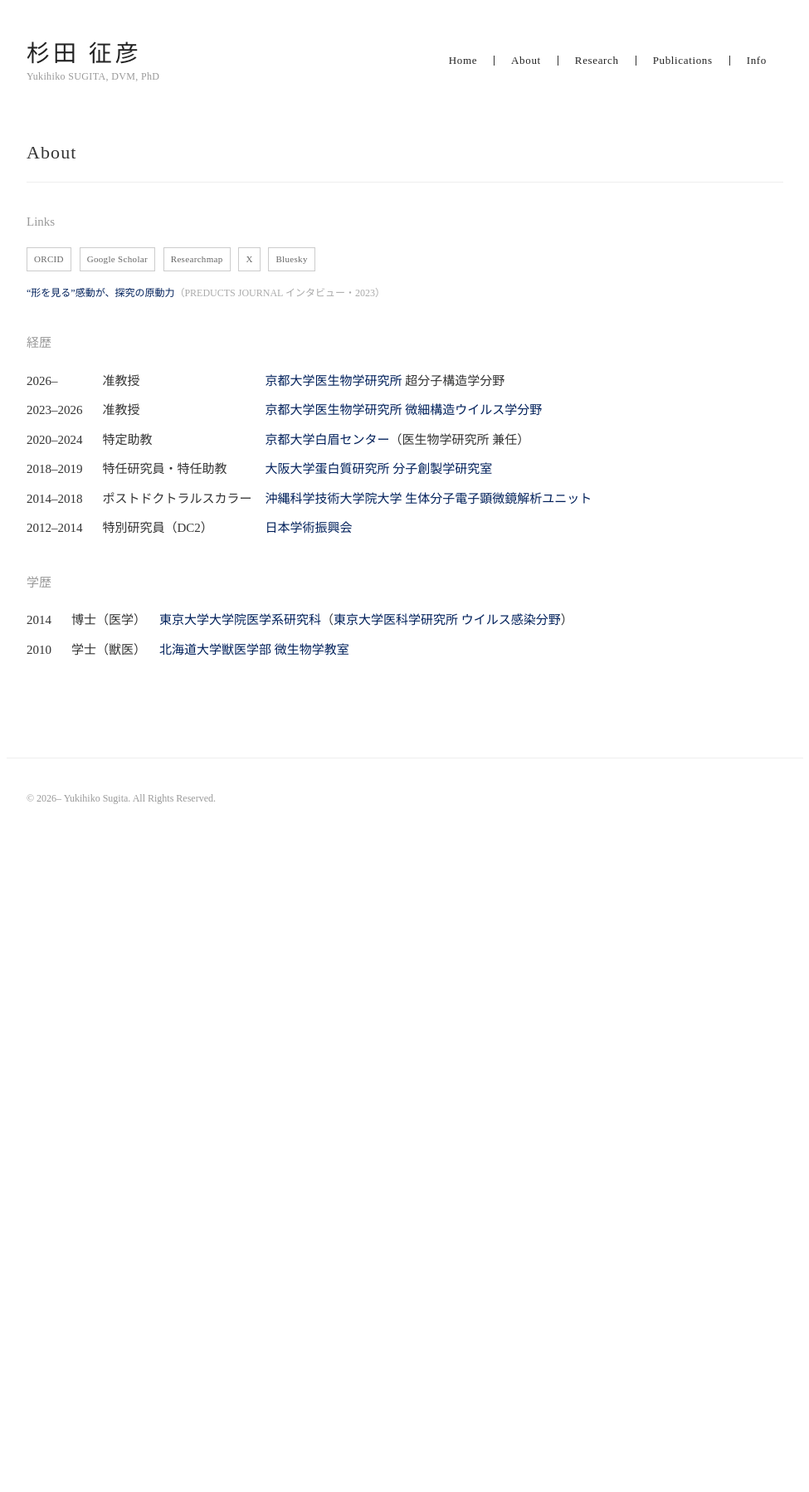
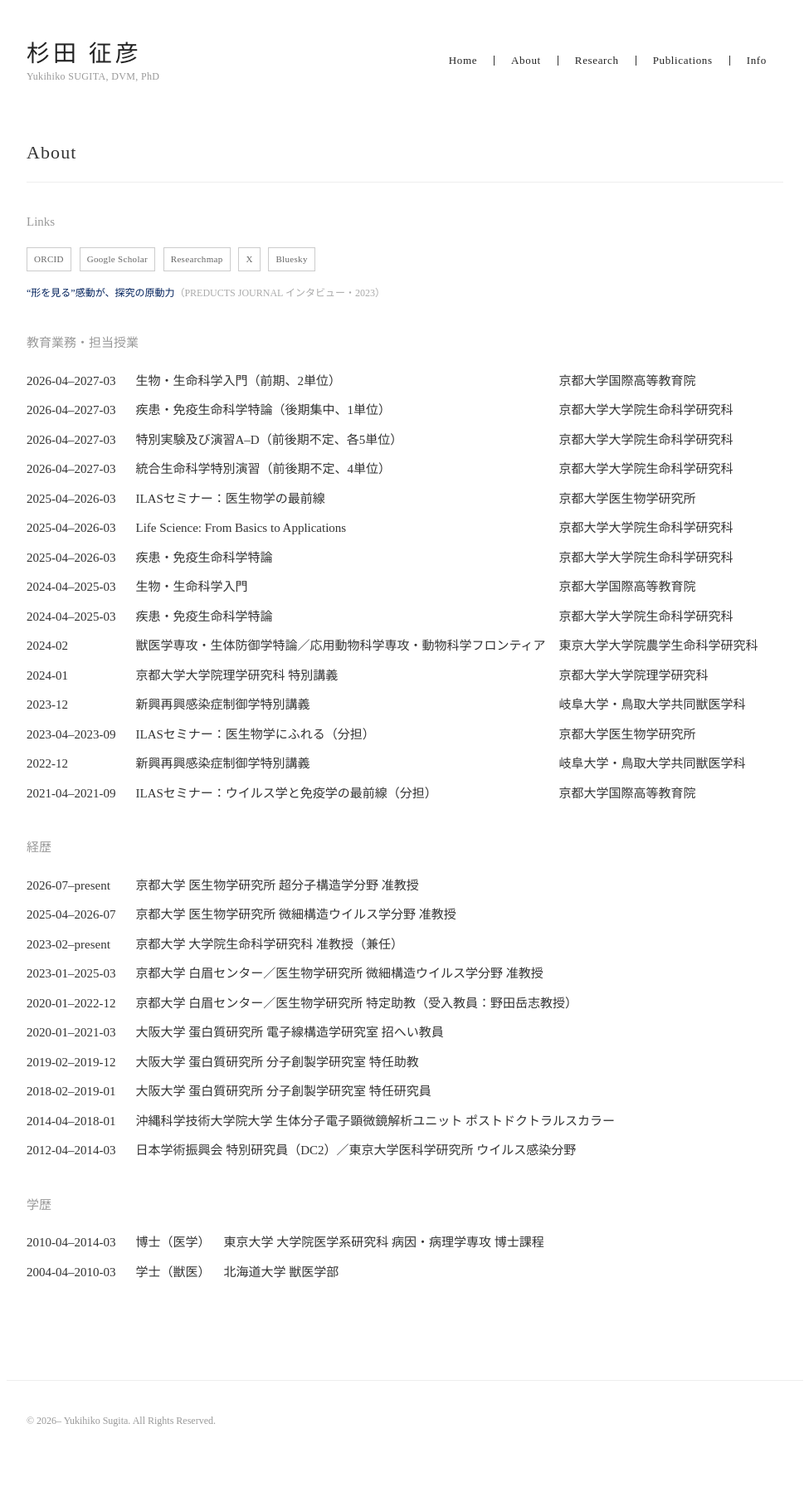
Before and after one commit to yukisugi/yukisugi.github.io, a Jekyll site: the page built from about/index.html, in a window 1280 px wide. Shown: the whole page at 83% size, without its empty margins (152-1127 px from the left). Built offline with Jekyll 4.4.1, drawn with Linux system fonts in a browser that asks for light colours; before the commit the page ends 1048 px from its top, so only the background shows below that.

Commit message:
Sync CV data from academic-records-pipeline into About page
Wire About page's Links/Career/Education tables to the generated
_data/cv_profile.yml instead of hardcoded HTML, and add a teaching
experience table. Fix stale research-publications-pipeline repo name
in README.

Co-Authored-By: Claude Sonnet 5 <noreply@anthropic.com>

```diff
--- /dev/null
+++ b/_data/cv_profile.yml
@@ -0,0 +1,313 @@
+source_updated: '2026-07-20'
+identity:
+  en:
+    name: Yukihiko Sugita
+    name_order: Yukihiko Sugita
+  ja:
+    name: 杉田 征彦
+    name_order: 杉田 征彦
+identifiers:
+  orcid: 0000-0001-6861-4840
+  nrid: 00734469
+  researchmap: https://researchmap.jp/y-sugita
+current_position:
+  en: Associate Professor, Laboratory of Supramolecular Structural Biology, Institute
+    for Life and Medical Sciences, Kyoto University
+  ja: 京都大学 医生物学研究所 超分子構造学分野 准教授
+  source: https://researchmap.jp/y-sugita
+research_interests:
+  en:
+  - Cryo-electron microscopy
+  - Structural virology
+  - Negative-sense RNA viruses
+  - Nucleocapsid assembly
+  ja:
+  - クライオ電子顕微鏡
+  - 構造ウイルス学
+  - マイナス鎖RNAウイルス
+  - ヌクレオカプシド形成
+appointments:
+- period: 2026-07–present
+  en: Associate Professor, Laboratory of Supramolecular Structural Biology, Institute
+    for Life and Medical Sciences, Kyoto University
+  ja: 京都大学 医生物学研究所 超分子構造学分野 准教授
+  source: https://researchmap.jp/y-sugita
+- period: 2025-04–2026-07
+  en: Associate Professor, Laboratory of Structural Virology, Institute for Life and
+    Medical Sciences, Kyoto University
+  ja: 京都大学 医生物学研究所 微細構造ウイルス学分野 准教授
+  source: https://researchmap.jp/y-sugita
+- period: 2023-02–present
+  en: Associate Professor (concurrent), Graduate School of Biostudies, Kyoto University
+  ja: 京都大学 大学院生命科学研究科 准教授（兼任）
+  source: https://researchmap.jp/y-sugita
+- period: 2023-01–2025-03
+  en: Associate Professor, Hakubi Center / Laboratory of Structural Virology, Institute
+    for Life and Medical Sciences, Kyoto University
+  ja: 京都大学 白眉センター／医生物学研究所 微細構造ウイルス学分野 准教授
+  source: https://researchmap.jp/y-sugita
+- period: 2020-01–2022-12
+  en: 'Project Assistant Professor, Hakubi Center / Institute for Life and Medical
+    Sciences, Kyoto University (Host: Prof. Takeshi Noda)'
+  ja: 京都大学 白眉センター／医生物学研究所 特定助教（受入教員：野田岳志教授）
+  source: https://researchmap.jp/y-sugita
+- period: 2020-01–2021-03
+  en: Visiting Faculty, Laboratory of Electron Microscopy Structural Biology, Institute
+    for Protein Research, Osaka University
+  ja: 大阪大学 蛋白質研究所 電子線構造学研究室 招へい教員
+  source: https://researchmap.jp/y-sugita
+- period: 2019-02–2019-12
+  en: Specially Appointed Assistant Professor, Laboratory of Molecular Design, Institute
+    for Protein Research, Osaka University
+  ja: 大阪大学 蛋白質研究所 分子創製学研究室 特任助教
+  source: https://researchmap.jp/y-sugita
+- period: 2018-02–2019-01
+  en: Specially Appointed Researcher, Laboratory of Molecular Design, Institute for
+    Protein Research, Osaka University
+  ja: 大阪大学 蛋白質研究所 分子創製学研究室 特任研究員
+  source: https://researchmap.jp/y-sugita
+- period: 2014-04–2018-01
+  en: Postdoctoral Researcher, Biomolecular Electron Microscopy Unit, Okinawa Institute
+    of Science and Technology Graduate University
+  ja: 沖縄科学技術大学院大学 生体分子電子顕微鏡解析ユニット ポストドクトラルスカラー
+  source: https://researchmap.jp/y-sugita
+- period: 2012-04–2014-03
+  en: Research Fellow (DC2), Japan Society for the Promotion of Science / Division
+    of Viral Infection, The Institute of Medical Science, The University of Tokyo
+  ja: 日本学術振興会 特別研究員（DC2）／東京大学医科学研究所 ウイルス感染分野
+  source: https://researchmap.jp/y-sugita
+education:
+- period: 2010-04–2014-03
+  en: Doctoral Course, Department of Pathology, Graduate School of Medicine, The University
+    of Tokyo
+  ja: 東京大学 大学院医学系研究科 病因・病理学専攻 博士課程
+  degree:
+    en: Ph.D. in Medicine
+    ja: 博士（医学）
+  source: https://researchmap.jp/y-sugita
+- period: 2004-04–2010-03
+  en: Faculty of Veterinary Medicine, Hokkaido University
+  ja: 北海道大学 獣医学部
+  degree:
+    en: D.V.M.
+    ja: 学士（獣医）
+  source: https://researchmap.jp/y-sugita
+teaching_experience:
+- period: 2026-04–2027-03
+  ja: 生物・生命科学入門（前期、2単位）
+  en: Introduction to Biology and Life Sciences (spring term, 2 credits)
+  institution_ja: 京都大学国際高等教育院
+  institution_en: Institute for Liberal Arts and Sciences, Kyoto University
+  source: https://kdb.iimc.kyoto-u.ac.jp/profile/ja.7e60867b72330158.html
+- period: 2026-04–2027-03
+  ja: 疾患・免疫生命科学特論（後期集中、1単位）
+  en: Advanced Lecture in Disease and Immunological Life Sciences (intensive autumn
+    term, 1 credit)
+  institution_ja: 京都大学大学院生命科学研究科
+  institution_en: Graduate School of Biostudies, Kyoto University
+  source: https://kdb.iimc.kyoto-u.ac.jp/profile/ja.7e60867b72330158.html
+- period: 2026-04–2027-03
+  ja: 特別実験及び演習A–D（前後期不定、各5単位）
+  en: Special Experiments and Exercises A–D (flexible terms, 5 credits each)
+  institution_ja: 京都大学大学院生命科学研究科
+  institution_en: Graduate School of Biostudies, Kyoto University
+  source: https://kdb.iimc.kyoto-u.ac.jp/profile/ja.7e60867b72330158.html
+- period: 2026-04–2027-03
+  ja: 統合生命科学特別演習（前後期不定、4単位）
+  en: Advanced Seminar in Integrated Life Sciences (flexible terms, 4 credits)
+  institution_ja: 京都大学大学院生命科学研究科
+  institution_en: Graduate School of Biostudies, Kyoto University
+  source: https://kdb.iimc.kyoto-u.ac.jp/profile/ja.7e60867b72330158.html
+- period: 2025-04–2026-03
+  ja: ILASセミナー：医生物学の最前線
+  en: 'ILAS Seminar: Frontiers in Life and Medical Sciences'
+  institution_ja: 京都大学医生物学研究所
+  institution_en: Institute for Life and Medical Sciences, Kyoto University
+  source: https://researchmap.jp/y-sugita/teaching_experience
+- period: 2025-04–2026-03
+  ja: 'Life Science: From Basics to Applications'
+  en: 'Life Science: From Basics to Applications'
+  institution_ja: 京都大学大学院生命科学研究科
+  institution_en: Graduate School of Biostudies, Kyoto University
+  source: https://researchmap.jp/y-sugita/teaching_experience
+- period: 2025-04–2026-03
+  ja: 疾患・免疫生命科学特論
+  en: Advanced Lecture in Disease and Immunological Life Sciences
+  institution_ja: 京都大学大学院生命科学研究科
+  institution_en: Graduate School of Biostudies, Kyoto University
+  source: https://researchmap.jp/y-sugita/teaching_experience
+- period: 2024-04–2025-03
+  ja: 生物・生命科学入門
+  en: Introduction to Biology and Life Sciences
+  institution_ja: 京都大学国際高等教育院
+  institution_en: Institute for Liberal Arts and Sciences, Kyoto University
+  source: https://researchmap.jp/y-sugita/teaching_experience
+- period: 2024-04–2025-03
+  ja: 疾患・免疫生命科学特論
+  en: Advanced Lecture in Disease and Immunological Life Sciences
+  institution_ja: 京都大学大学院生命科学研究科
+  institution_en: Graduate School of Biostudies, Kyoto University
+  source: https://researchmap.jp/y-sugita/teaching_experience
+- period: 2024-02
+  ja: 獣医学専攻・生体防御学特論／応用動物科学専攻・動物科学フロンティア
+  en: Advanced Lecture in Biological Defense / Animal Science Frontiers
+  institution_ja: 東京大学大学院農学生命科学研究科
+  institution_en: Graduate School of Agricultural and Life Sciences, The University
+    of Tokyo
+  source: https://researchmap.jp/y-sugita/teaching_experience
+- period: 2024-01
+  ja: 京都大学大学院理学研究科 特別講義
+  en: Special Lecture, Graduate School of Science
+  institution_ja: 京都大学大学院理学研究科
+  institution_en: Graduate School of Science, Kyoto University
+  source: https://researchmap.jp/y-sugita/teaching_experience
+- period: 2023-12
+  ja: 新興再興感染症制御学特別講義
+  en: Special Lecture on Control of Emerging and Re-emerging Infectious Diseases
+  institution_ja: 岐阜大学・鳥取大学共同獣医学科
+  institution_en: Joint Department of Veterinary Medicine, Gifu University and Tottori
+    University
+  source: https://researchmap.jp/y-sugita/teaching_experience
+- period: 2023-04–2023-09
+  ja: ILASセミナー：医生物学にふれる（分担）
+  en: 'ILAS Seminar: Introduction to Life and Medical Sciences (co-instructor)'
+  institution_ja: 京都大学医生物学研究所
+  institution_en: Institute for Life and Medical Sciences, Kyoto University
+  source: https://researchmap.jp/y-sugita/teaching_experience
+- period: 2022-12
+  ja: 新興再興感染症制御学特別講義
+  en: Special Lecture on Control of Emerging and Re-emerging Infectious Diseases
+  institution_ja: 岐阜大学・鳥取大学共同獣医学科
+  institution_en: Joint Department of Veterinary Medicine, Gifu University and Tottori
+    University
+  source: https://researchmap.jp/y-sugita/teaching_experience
+- period: 2021-04–2021-09
+  ja: ILASセミナー：ウイルス学と免疫学の最前線（分担）
+  en: 'ILAS Seminar: Frontiers in Virology and Immunology (co-instructor)'
+  institution_ja: 京都大学国際高等教育院
+  institution_en: Institute for Liberal Arts and Sciences, Kyoto University
+  source: https://researchmap.jp/y-sugita/teaching_experience
+awards:
+- period: 2020-03
+  en: Kazato Research Encouragement Award
+  ja: 風戸研究奨励賞
+  organization: 風戸研究奨励会
+  source: https://researchmap.jp/y-sugita
+- period: 2019-11
+  en: Osaka University Award (Early-Career Faculty Division)
+  ja: 大阪大学賞（若手教員部門）
+  organization: 大阪大学
+  source: https://researchmap.jp/y-sugita
+- period: 2019-10
+  en: Sugiura Incentive Award
+  ja: 杉浦奨励賞
+  organization: 日本ウイルス学会
+  source: https://researchmap.jp/y-sugita
+professional_memberships:
+- period: 2025–present
+  en: Secretary, Quantum Structural Biology Study Group
+  ja: 量子構造生物学研究会 幹事
+  source: researchmap
+- period: 2022–present
+  en: Protein Science Society of Japan
+  ja: 日本蛋白質科学会
+  source: https://kdb.iimc.kyoto-u.ac.jp/profile/ja.7e60867b72330158.html
+- period: 2018–present
+  en: Biophysical Society of Japan
+  ja: 日本生物物理学会
+  source: https://kdb.iimc.kyoto-u.ac.jp/profile/ja.7e60867b72330158.html
+- period: 2010–present
+  en: Japanese Society for Virology
+  ja: 日本ウイルス学会
+  source: https://kdb.iimc.kyoto-u.ac.jp/profile/ja.7e60867b72330158.html
+university_service:
+- period: 2026-04–present
+  en: Member, Budget Committee
+  ja: 予算委員会 委員
+  source: https://kdb.iimc.kyoto-u.ac.jp/profile/ja.7e60867b72330158.html
+- period: 2026-04–present
+  en: Member, Self-Assessment and Evaluation Committee
+  ja: 自己点検・評価委員会 委員
+  source: https://kdb.iimc.kyoto-u.ac.jp/profile/ja.7e60867b72330158.html
+- period: 2025-04–present
+  en: Member, Shared Equipment Committee
+  ja: 共同利用機器等委員会 委員
+  source: https://kdb.iimc.kyoto-u.ac.jp/profile/ja.7e60867b72330158.html
+- period: 2023-07–present
+  en: Member, Academic Affairs Committee
+  ja: 学術委員会 委員
+  source: https://kdb.iimc.kyoto-u.ac.jp/profile/ja.7e60867b72330158.html
+grants:
+- period: 2024-04–2027-03
+  role: PI
+  en: Elucidation of the mechanism of mononegavirus nucleocapsid formation
+  ja: モノネガウイルス・ヌクレオカプシド形成機構の解明
+  scheme: KAKENHI Grant-in-Aid for Scientific Research (B)
+  scheme_ja: 科学研究費助成事業 基盤研究（B）
+  source: https://kdb.iimc.kyoto-u.ac.jp/profile/ja.7e60867b72330158.html
+- period: 2021-04–2024-03
+  role: PI
+  en: Structural basis of filovirus particle formation and transcription/replication
+  ja: フィロウイルス粒子形成および転写・複製の構造基盤
+  scheme: KAKENHI Grant-in-Aid for Scientific Research (C)
+  scheme_ja: 科学研究費助成事業 基盤研究（C）
+  source: https://kdb.iimc.kyoto-u.ac.jp/profile/ja.7e60867b72330158.html
+- period: 2019-04–2021-03
+  role: PI
+  en: Elucidation of influenza virus ribonucleoprotein-complex formation
+  ja: インフルエンザウイルス・リボ核タンパク質複合体形成機構の解明
+  scheme: KAKENHI Early-Career Scientists
+  scheme_ja: 科学研究費助成事業 若手研究
+  source: https://kdb.iimc.kyoto-u.ac.jp/profile/ja.7e60867b72330158.html
+- period: 2017-04–2019-03
+  role: PI
+  en: Elucidation of influenza virus genome intracellular-assembly mechanisms
+  ja: インフルエンザウイルスゲノム・細胞内集合機構の解明
+  scheme: KAKENHI Grant-in-Aid for Young Scientists (B)
+  scheme_ja: 科学研究費助成事業 若手研究（B）
+  source: https://kdb.iimc.kyoto-u.ac.jp/profile/ja.7e60867b72330158.html
+- period: 2014-08–2016-03
+  role: PI
+  en: Elucidation of Ebola virus transcription and replication control mechanisms
+  ja: エボラウイルスの転写・複製制御機構の解明
+  scheme: KAKENHI Research Activity Start-up
+  scheme_ja: 科学研究費助成事業 研究活動スタート支援
+  source: https://kdb.iimc.kyoto-u.ac.jp/profile/ja.7e60867b72330158.html
+- period: 2022-04–2029-03
+  role: PI
+  en: Structural analysis of soft pathogenic enveloped viruses
+  ja: やわらかな病原性エンベロープウイルスの構造解明
+  scheme: JST FOREST Program
+  scheme_ja: JST 創発的研究支援事業
+  source: https://kdb.iimc.kyoto-u.ac.jp/profile/ja.7e60867b72330158.html
+- period: 2019-11–2021-04
+  role: PI
+  en: Cryo-electron microscopy analysis of influenza virus ribonucleoprotein complexes
+  ja: クライオ電子顕微鏡によるインフルエンザウイルス・リボ核タンパク質複合体の構造解析
+  scheme: Takeda Science Foundation Life Science Research Grant
+  scheme_ja: 武田科学振興財団 ライフサイエンス研究助成
+  source: https://kdb.iimc.kyoto-u.ac.jp/profile/ja.7e60867b72330158.html
+- period: 2024-04–2027-03
+  role: Co-Investigator
+  en: 'Structural basis of STAT multimerization governing output diversity, and analysis
+    of viral proteins that counteract it (PI: Toyoyuki Ose)'
+  ja: 出力多様性を司るSTAT多量体化の構造基盤と，それに抗するウイルス蛋白質の解析（代表：尾瀬農之）
+  scheme: KAKENHI Grant-in-Aid for Scientific Research (B)
+  scheme_ja: 科学研究費助成事業 基盤研究（B）
+  source: https://nrid.nii.ac.jp/ja/nrid/1000000734469/
+- period: 2024-04–2026-03
+  role: Co-Investigator
+  en: 'Understanding toxin membrane-permeation systems via liposome single-particle
+    analysis (PI: Hideaki Tsuge)'
+  ja: リポソーム単粒子解析で迫るトキシン膜透過システムの理解（代表：津下英明）
+  scheme: KAKENHI Grant-in-Aid for Scientific Research (B)
+  scheme_ja: 科学研究費助成事業 基盤研究（B）
+  source: https://nrid.nii.ac.jp/ja/nrid/1000000734469/
+- period: 2021-04–2024-03
+  role: Co-Investigator
+  en: 'Design of ordered protein assemblies with mesoscale structural transformation
+    capability (PI: Yuta Suzuki)'
+  ja: メゾスケール構造変化能を有する高秩序タンパク質集合体デザイン（代表：鈴木雄太）
+  scheme: KAKENHI Grant-in-Aid for Transformative Research Areas (B)
+  scheme_ja: 学術変革領域研究（B）
+  source: https://nrid.nii.ac.jp/ja/nrid/1000000734469/
--- a/about/index.html
+++ b/about/index.html
@@ -5,13 +5,14 @@ title: About
 
 <h1 class="page-title">About</h1>
 
+{% assign cv = site.data.cv_profile %}
 {% assign me = site.data.members.faculty | first %}
 <div class="section-group">
   <h2>Links</h2>
   <span class="member-links">
-    {% if me.orcid %}<a href="https://orcid.org/{{ me.orcid }}" target="_blank" rel="noopener">ORCID</a>{% endif %}
+    {% if cv.identifiers.orcid %}<a href="https://orcid.org/{{ cv.identifiers.orcid }}" target="_blank" rel="noopener">ORCID</a>{% endif %}
     {% if me.google_scholar_id %}<a href="https://scholar.google.com/citations?user={{ me.google_scholar_id }}&hl=ja" target="_blank" rel="noopener">Google Scholar</a>{% endif %}
-    {% if me.researchmap %}<a href="{{ me.researchmap }}" target="_blank" rel="noopener">Researchmap</a>{% endif %}
+    {% if cv.identifiers.researchmap %}<a href="{{ cv.identifiers.researchmap }}" target="_blank" rel="noopener">Researchmap</a>{% endif %}
     {% if me.x %}<a href="{{ me.x }}" target="_blank" rel="noopener">X</a>{% endif %}
     {% if me.bluesky %}<a href="{{ me.bluesky }}" target="_blank" rel="noopener">Bluesky</a>{% endif %}
   </span>
@@ -21,53 +22,28 @@ title: About
 </div>
 
 <div class="section-group">
+  <h2>教育業務・担当授業</h2>
+  <table class="cv-table">
+    {% for teaching in cv.teaching_experience %}
+    <tr><td>{{ teaching.period }}</td><td>{{ teaching.ja }}</td><td>{{ teaching.institution_ja }}</td></tr>
+    {% endfor %}
+  </table>
+</div>
+
+<div class="section-group">
   <h2>経歴</h2>
   <table class="cv-table">
-    <tr>
-      <td>2026–</td>
-      <td>准教授</td>
-      <td><a href="https://www.infront.kyoto-u.ac.jp/" target="_blank" rel="noopener">京都大学医生物学研究所</a> 超分子構造学分野</td>
-    </tr>
-    <tr>
-      <td>2023–2026</td>
-      <td>准教授</td>
-      <td><a href="https://www.infront.kyoto-u.ac.jp/" target="_blank" rel="noopener">京都大学医生物学研究所</a> <a href="https://www.infront.kyoto-u.ac.jp/laboratory/labo04/" target="_blank" rel="noopener">微細構造ウイルス学分野</a></td>
-    </tr>
-    <tr>
-      <td>2020–2024</td>
-      <td>特定助教</td>
-      <td><a href="https://www.hakubi.kyoto-u.ac.jp/" target="_blank" rel="noopener">京都大学白眉センター</a>（医生物学研究所 兼任）</td>
-    </tr>
-    <tr>
-      <td>2018–2019</td>
-      <td>特任研究員・特任助教</td>
-      <td><a href="https://www.protein.osaka-u.ac.jp/" target="_blank" rel="noopener">大阪大学蛋白質研究所</a> <a href="https://www.protein.osaka-u.ac.jp/rcsfp/synthesis/index.html" target="_blank" rel="noopener">分子創製学研究室</a></td>
-    </tr>
-    <tr>
-      <td>2014–2018</td>
-      <td>ポストドクトラルスカラー</td>
-      <td><a href="https://www.oist.jp/ja" target="_blank" rel="noopener">沖縄科学技術大学院大学</a> <a href="https://www.oist.jp/research/research-units/mcemu" target="_blank" rel="noopener">生体分子電子顕微鏡解析ユニット</a></td>
-    </tr>
-    <tr>
-      <td>2012–2014</td>
-      <td>特別研究員（DC2）</td>
-      <td><a href="https://www.jsps.go.jp/" target="_blank" rel="noopener">日本学術振興会</a></td>
-    </tr>
+    {% for appointment in cv.appointments %}
+    <tr><td>{{ appointment.period }}</td><td colspan="2">{{ appointment.ja }}</td></tr>
+    {% endfor %}
   </table>
 </div>
 
 <div class="section-group">
   <h2>学歴</h2>
   <table class="cv-table">
-    <tr>
-      <td>2014</td>
-      <td>博士（医学）</td>
-      <td><a href="https://www.m.u-tokyo.ac.jp/" target="_blank" rel="noopener">東京大学大学院医学系研究科</a>（<a href="https://www.ims.u-tokyo.ac.jp/imsut/jp/" target="_blank" rel="noopener">東京大学医科学研究所</a> <a href="https://www.ims.u-tokyo.ac.jp/virology/index.html" target="_blank" rel="noopener">ウイルス感染分野</a>）</td>
-    </tr>
-    <tr>
-      <td>2010</td>
-      <td>学士（獣医）</td>
-      <td><a href="https://www.vetmed.hokudai.ac.jp/" target="_blank" rel="noopener">北海道大学獣医学部</a> <a href="https://influenzapesti.wixsite.com/hu-vetmicrobio" target="_blank" rel="noopener">微生物学教室</a></td>
-    </tr>
+    {% for education in cv.education %}
+    <tr><td>{{ education.period }}</td><td>{{ education.degree.ja }}</td><td>{{ education.ja }}</td></tr>
+    {% endfor %}
   </table>
 </div>
```
